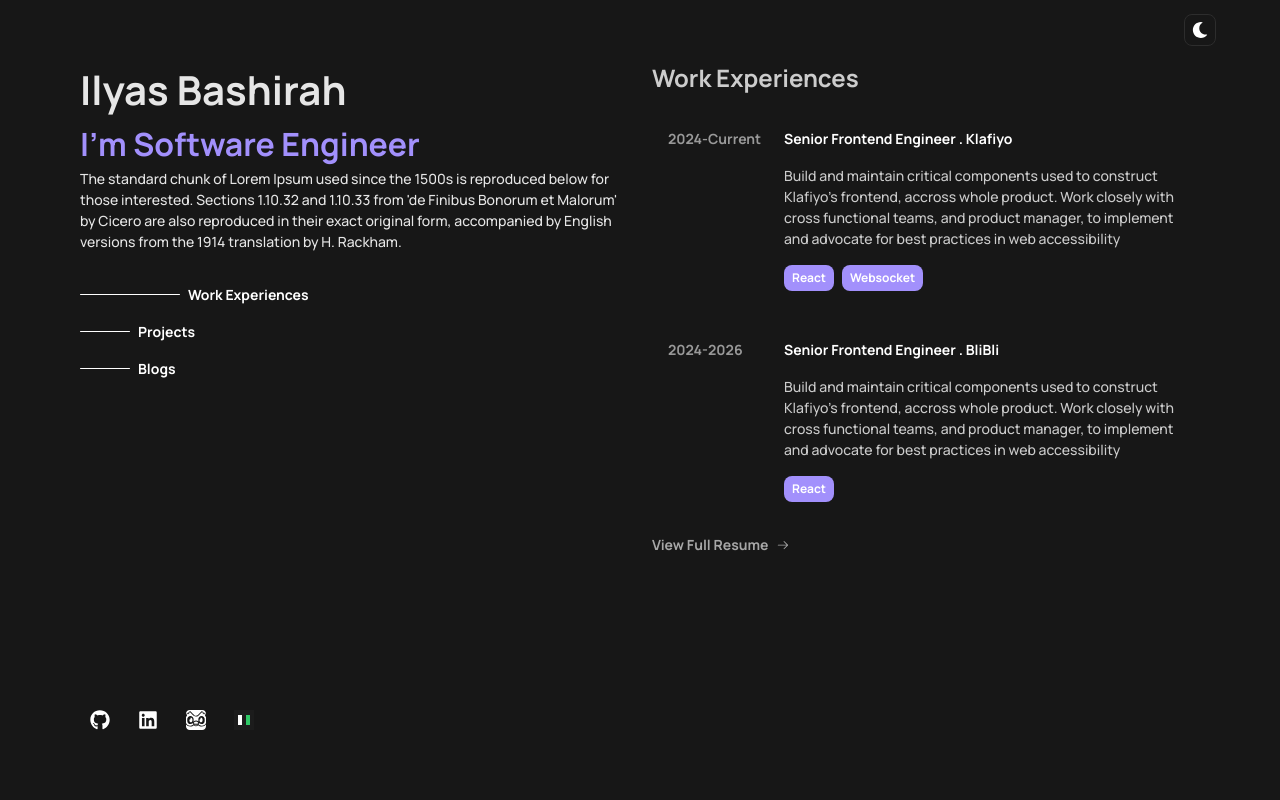
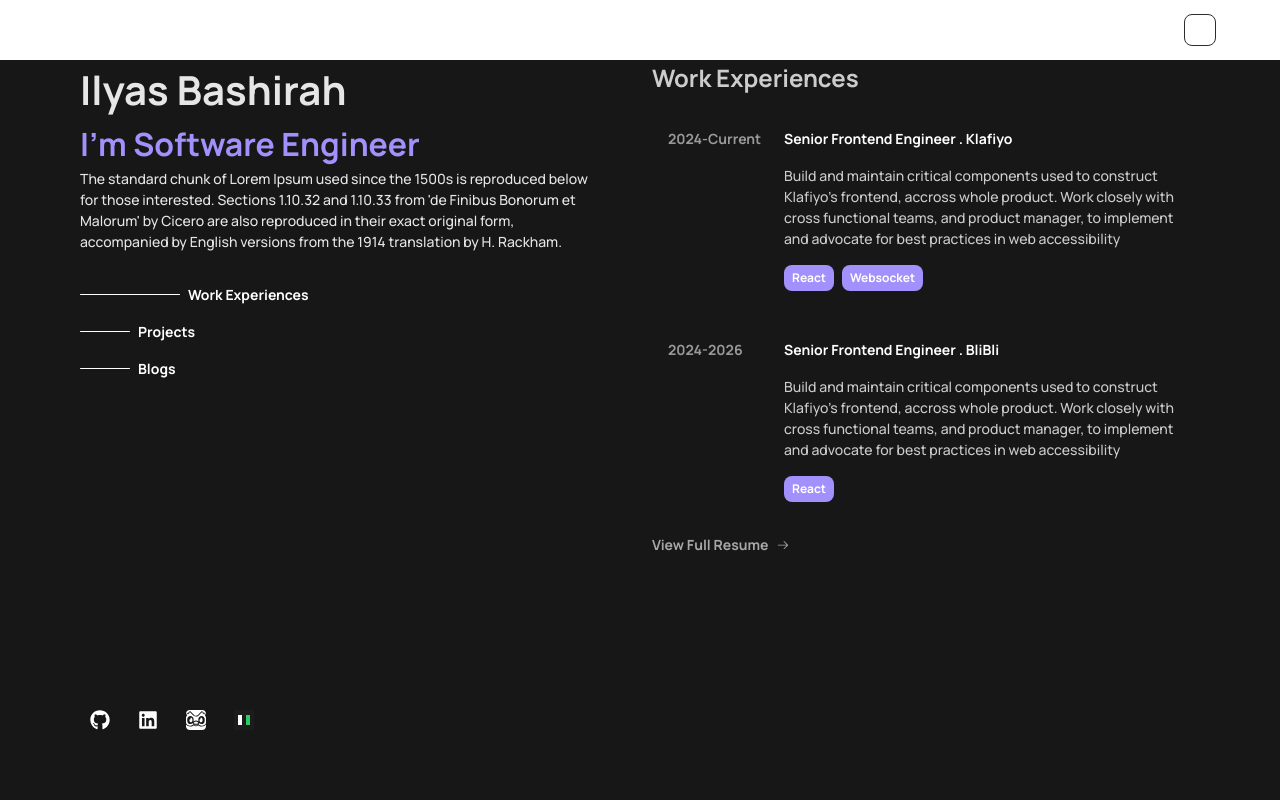
Before and after one commit to baseliazt/personal-website, a Next.js app: page / in a window 1280 px wide. Shown: the top 800 px of the page. Built offline with nearby package versions, Linux system fonts and the light colour scheme.

Commit message:
fix: improve accesibility

```diff
--- a/src/app/layout.tsx
+++ b/src/app/layout.tsx
@@ -44,7 +44,7 @@
       <body
         className={clsx(
           `${manrope.variable} antialiased`,
-          "bg-[#efefef] dark:bg-[#171717]"
+          "bg-white dark:bg-[#171717]"
         )}
       >
         {children}
--- a/src/core/modules/app/fragments/navigation/Navigation.app.tsx
+++ b/src/core/modules/app/fragments/navigation/Navigation.app.tsx
@@ -7,8 +7,6 @@
 export const NavigationApp = () => {
   const { state, dispatch } = React.useContext(AppContext);
   const darkMode = state.theme.mode === "dark";
-
-
 
   React.useEffect(() => {
     if (darkMode) {
@@ -33,9 +31,11 @@
         "flex items-center justify-center",
         "fixed",
         "top-0",
-        "z-[10]",
+        "z-[20]",
         "w-full",
-        "h-[60px]"
+        "h-[60px]",
+        "px-[1.5rem] desktop:px-0",
+        "bg-white"
       )}
     >
       <div
--- a/src/features/home/container/Home.container.tsx
+++ b/src/features/home/container/Home.container.tsx
@@ -22,11 +22,21 @@
         "w-full"
       )}
     >
+      {/* intro */}
+      <section
+        className={clsx(
+          "grid grid-cols-1 justify-center justify-items-center items-start content-start",
+          "w-full",
+          "desktop:fixed",
+          "z-10"
+        )}
+      >
         <div
           className={clsx(
             "grid grid-cols-1 desktop:grid-cols-2 justify-center justify-items-center items-start content-start gap-[1.5rem]",
             "w-full max-w-6xl",
-          "px-[1rem]"
+            "px-[1rem]",
+            "relative"
           )}
         >
           <div
@@ -40,7 +50,8 @@
             <div
               className={clsx(
                 "grid grid-cols-1 place-content-start place-items-start gap-[2rem]",
-              "w-full"
+                "w-full",
+                "max-w-[32rem]"
               )}
             >
               <div
@@ -137,19 +148,31 @@
               ))}
             </div>
           </div>
+        </div>
+      </section>
 
-        <div
+      <section
+        className={clsx(
+          "grid grid-cols-1 desktop:grid-cols-2 justify-center justify-items-center items-start content-start gap-[1.5rem]",
+          "w-full max-w-6xl",
+          "px-[1rem]",
+          "relative"
+        )}
+      >
+        <div></div>
+        {/* contents */}
+        <aside
           className={clsx(
             "grid grid-cols-1 items-start content-start justify-start justify-items-start",
-            "w-full desktop:h-screen",
-            "overflow-auto"
+            "w-full desktop:h-screen"
+            // "overflow-auto"
           )}
         >
           <ExperiencesHome />
           <ProjectsHome />
           <BlogsHome />
-        </div>
-      </div>
+        </aside>
+      </section>
     </div>
   );
 };
```
Lines whose indentation alone changed are shown as unchanged.
